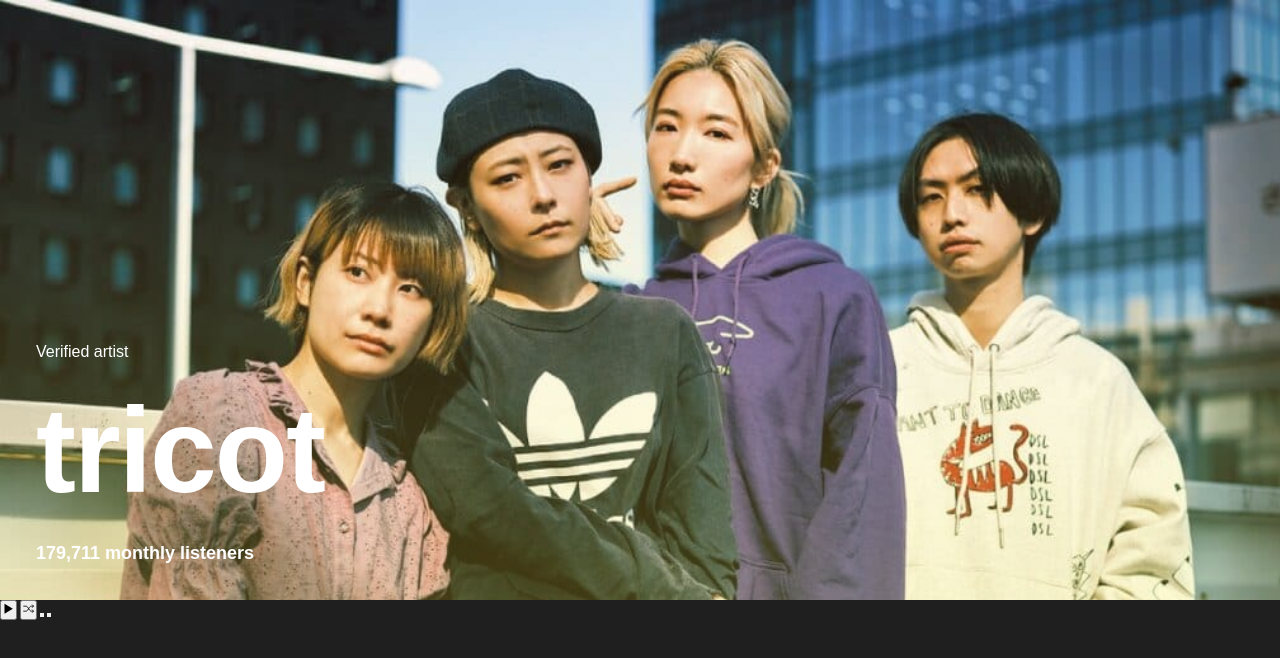
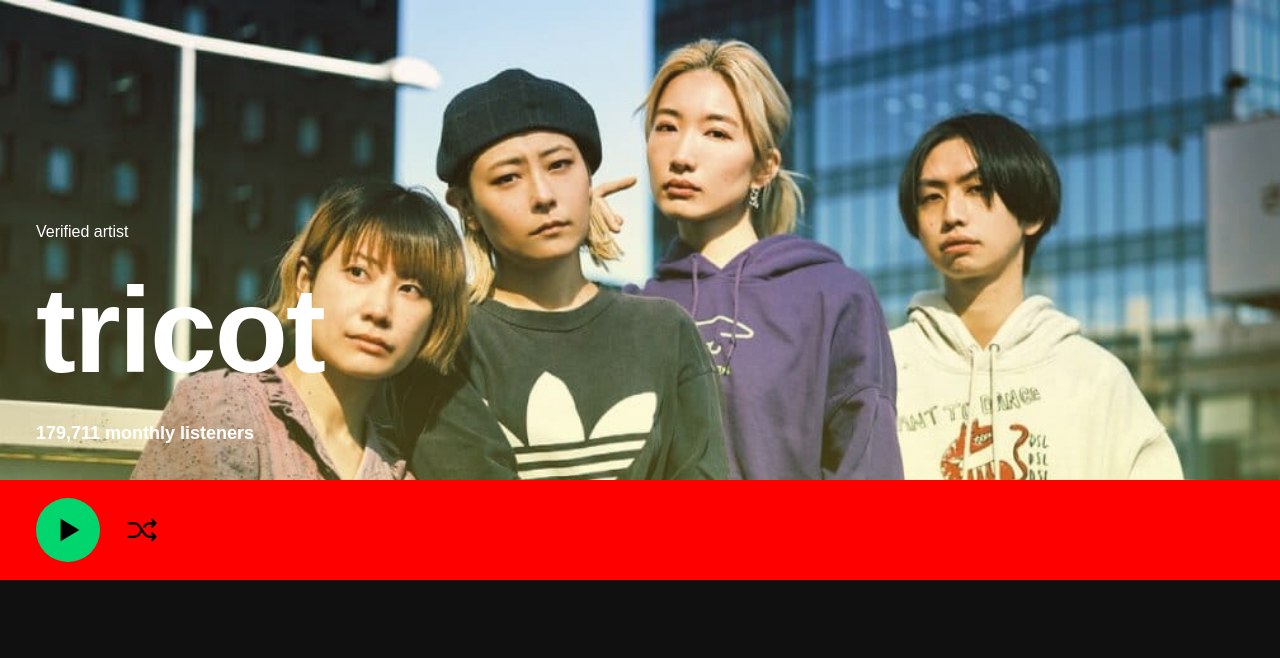
Before and after one commit to akcervantes/spotify, a plain HTML site: page index.html in a window 1280 px wide. Drawn offline with nearby package versions, Linux system fonts and the light colour scheme.

Commit message:
Formato  seccion de controles
Se dio formato a los botones de la seccion de controles

```diff
--- a/style.css
+++ b/style.css
@@ -1,3 +1,18 @@
+/* colores pagina
+spotify: #00d66d
+fondo:   #000000
+         #101010
+
+tipogfrafia
+        #ffffff
+        #a7a7a7
+        #b3b3b3
+
+tarjetas componente
+        #181818
+hover:  #222222
+*/
+
 * {
   margin: 0;
   padding: 0;
@@ -10,31 +25,54 @@ html {
 }
 
 body {
-  background-color: #1f1f1f;
+  background-color: #101010;
 
   color: #fff;
 }
 
 .mainContainer {
+  margin: auto;
   width: 130rem;
   height: 100vh;
 }
 
 /* clases reutilizables */
 
+.btn {
+  border: none;
+  text-decoration: none;
+  background-color: transparent;
+  cursor: pointer;
+  display: flex;
+  align-items: center;
+  justify-content: center;
+}
+
+.btn:hover,
+.btn:active {
+  transition: all 0.1s;
+  transform: scale(105%);
+}
+
 /* ///////////HEADER/////////// */
 
 .mainHeader {
   max-width: 100%;
-  height: 60rem;
+  height: 48rem;
 
   background-image: linear-gradient(rgba(255, 147, 147, 0.059), #fff04c3e),
     url(img/headerimage.jpg);
 
   background-repeat: no-repeat;
   background-size: cover;
+  display: grid;
+  grid-template-rows: 1fr 1fr;
+}
 
-  position: relative;
+.headerText {
+  padding: 3.6rem;
+  bottom: 0rem;
+  grid-row-start: 2;
 }
 
 .verifiedArtist {
@@ -53,8 +91,40 @@ body {
   font-size: 1.8rem;
   font-weight: 600;
 }
-.headerText {
-  padding: 3.6rem 3.6rem;
-  position: absolute;
-  bottom: 0rem;
+
+/* ////////////music controls/////////// */
+
+.sectionControls {
+  background-color: red;
+  height: 10rem;
+  display: flex;
+  align-items: center;
+  padding: 3.6rem;
 }
+
+.controlsContainer {
+  display: flex;
+
+  gap: 2.4rem;
+}
+
+.playButton {
+  background-color: #00d66d;
+
+  padding-left: 0.3rem;
+  width: 6.4rem;
+  height: 6.4rem;
+  border-radius: 50%;
+  font-size: 3rem;
+  fill: #000;
+}
+
+.playButton:hover,
+.playButton:active {
+  background-color: #00de72;
+}
+
+.shuffleButton {
+  font-size: 3.6rem;
+  color: ;
+}
```
